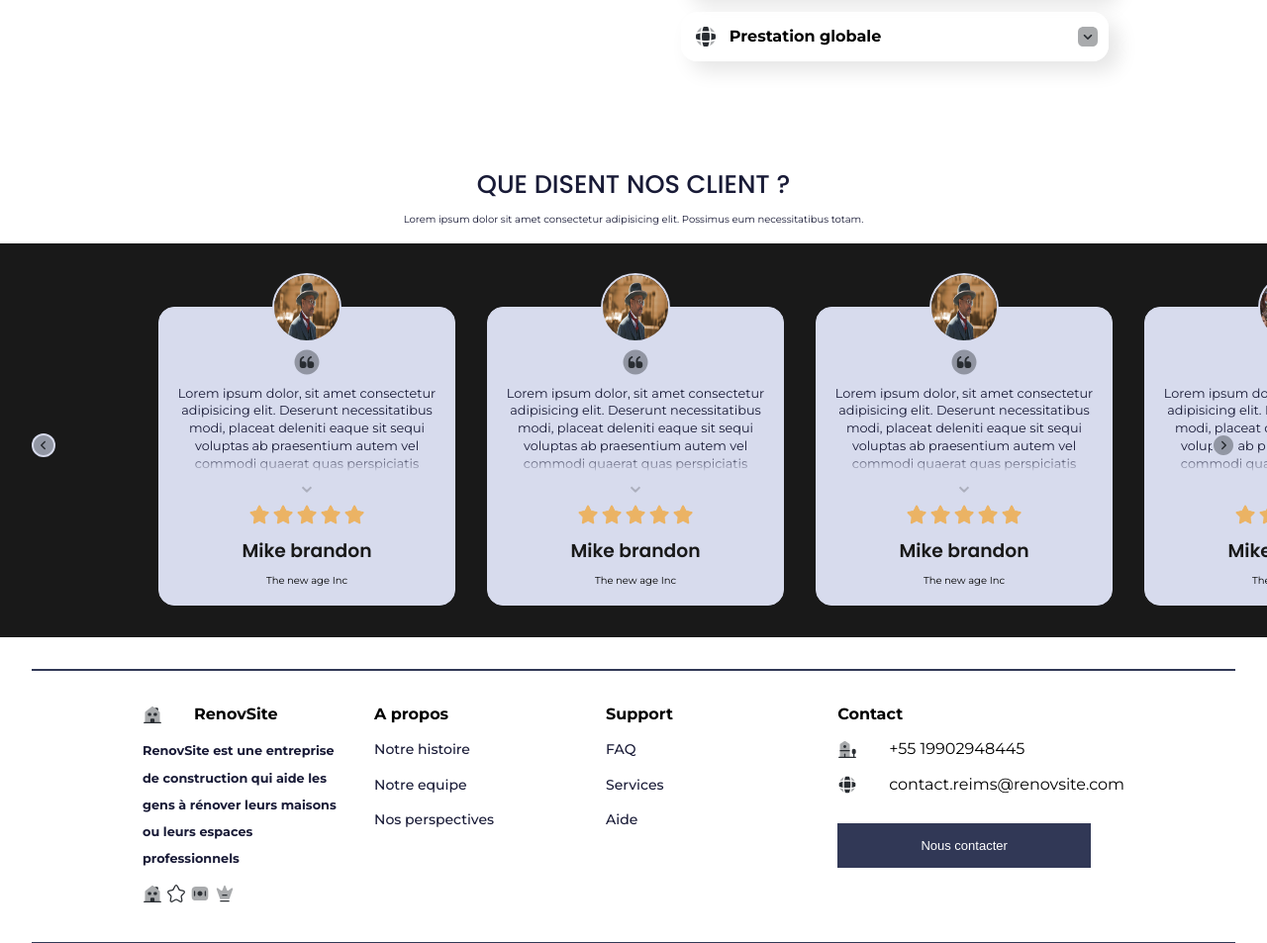
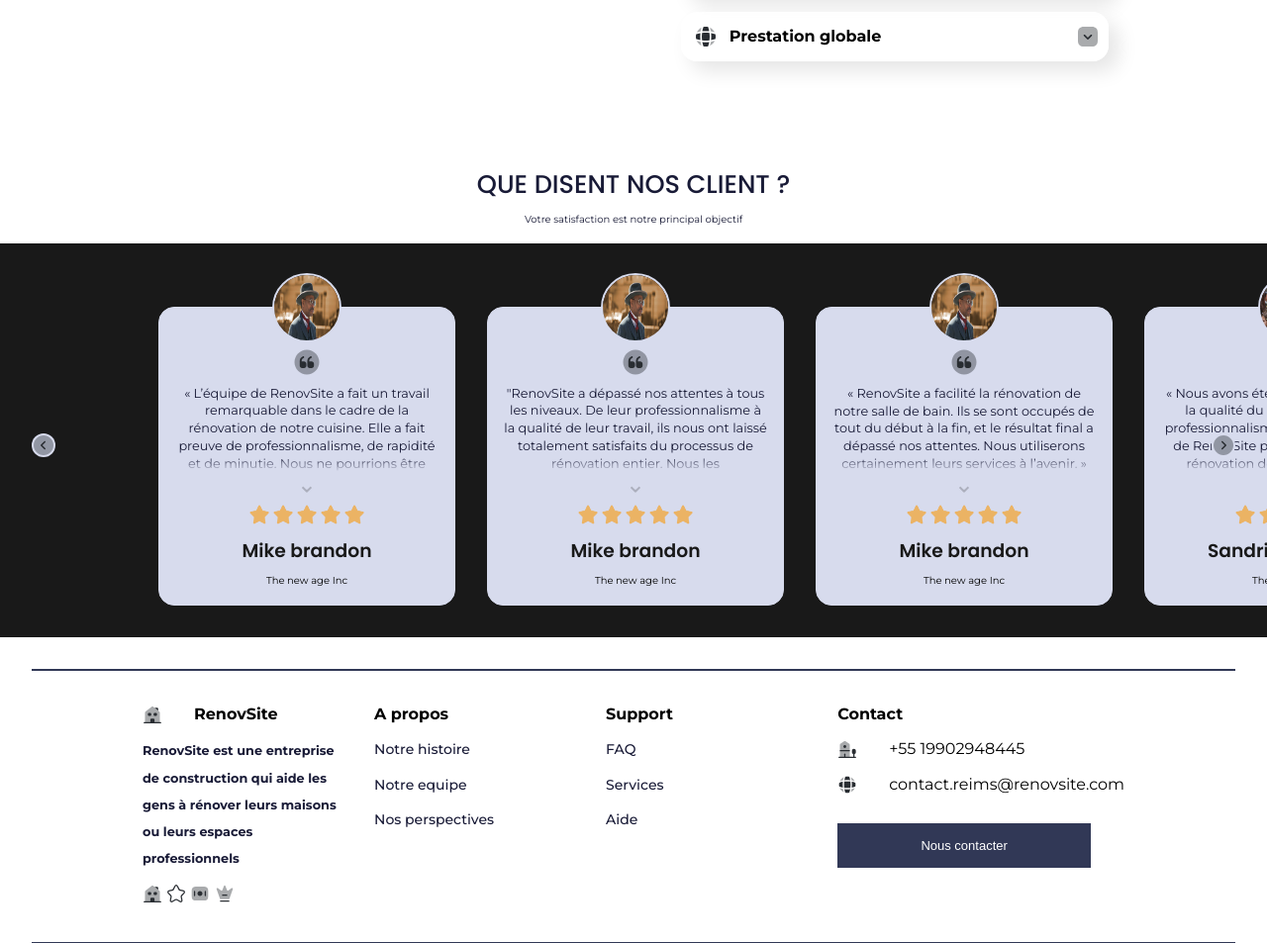
Before and after one commit to LotfiBendiaf/renovSite, a Django app: page / in a window 1280 px wide. Shown: the part 3606-4559 px from the top of the page at 99% size. Run offline with Django 3.2, Linux system fonts and the light colour scheme; parts of the project's set-up code (start-up, migrations or seed data) failed here and were passed over.

Commit message:
Testimonials added

```diff
--- a/templates/base.html
+++ b/templates/base.html
@@ -20,7 +20,7 @@
     <meta property="og:url" content="https://renovsite-production.up.railway.app/">
     <meta property="og:title" content="RenovSite - Entreprise de renovation a Riems France" />
     <meta property="og:type" content="website" />
-    <!-- <meta property="og:image" content="https://lotfibendiaf.herokuapp.com/static/Images/snippet_image-website.png" /> -->
+    <meta property="og:image" content="https://renovsite-production.up.railway.app/static/Images/wallpaper3.jpg" />
     <meta
       property="og:description"
       content=" Située à proximité de Reims, Renov Entreprise met son professionnalisme
--- a/templates/home.html
+++ b/templates/home.html
@@ -144,11 +144,10 @@
             <div class="details">
                 <div class="header">
                     <p>Maçonnerie</p>
-                    <p id="secondaryColor">~15€ / &#x33A1</p>
+                    <p id="secondaryColor"> ~15€ / &#x33A1 </p>
                 </div>
                 <div>
-                    <img src="{% static "Icons/location1.svg" %}" alt=""> <span class="small-text">34, RUE DU COMMERCE
-                    </span>
+                    <img src="{% static "Icons/location1.svg" %}" alt=""> <span class="small-text">34, RUE DU COMMERCE</span>
                 </div>
                 <div>
                     <div>
@@ -332,15 +331,12 @@
   </section>
   <section class="testimonials">
     <h2>Que disent nos client ?</h2>
-    <p class="small-text">Lorem ipsum dolor sit amet consectetur adipisicing elit. Possimus eum necessitatibus totam.</p>
+    <p class="small-text">Votre satisfaction est notre principal objectif</p>
     <div class="slider">
         <div class="card">
             <img class="profile" src="{% static "Images/profile1.jpg" %}" alt="">
             <img class="quote" src="{% static "Icons/quote-down-circle.svg" %}" alt="">
-            <p class="cutoff-text">Lorem ipsum dolor, sit amet consectetur adipisicing elit.
-                Deserunt necessitatibus modi, placeat deleniti eaque sit
-                sequi voluptas ab praesentium autem vel commodi quaerat
-                quas perspiciatis similique fuga beatae eos delectus!
+            <p class="cutoff-text">« L’équipe de RenovSite a fait un travail remarquable dans le cadre de la rénovation de notre cuisine. Elle a fait preuve de professionnalisme, de rapidité et de minutie. Nous ne pourrions être plus heureux du résultat final. »
             </p>
             <!-- <img class="icon2" src="{% static "Icons/arrow-down.svg" %}" alt=""> -->
             <input class="expand-btn" type="checkbox">
@@ -357,10 +353,7 @@
         <div class="card">
             <img class="profile" src="{% static "Images/profile1.jpg" %}" alt="">
             <img class="quote" src="{% static "Icons/quote-down-circle.svg" %}" alt="">
-            <p class="cutoff-text">Lorem ipsum dolor, sit amet consectetur adipisicing elit.
-                Deserunt necessitatibus modi, placeat deleniti eaque sit
-                sequi voluptas ab praesentium autem vel commodi quaerat
-                quas perspiciatis similique fuga beatae eos delectus!
+            <p class="cutoff-text">"RenovSite a dépassé nos attentes à tous les niveaux. De leur professionnalisme à la qualité de leur travail, ils nous ont laissé totalement satisfaits du processus de rénovation entier. Nous les recommandons vivement à toute personne ayant besoin de services de construction ou de rénovation."
             </p>
             <!-- <img class="icon2" src="{% static "Icons/arrow-down.svg" %}" alt=""> -->
             <input class="expand-btn" type="checkbox">
@@ -377,10 +370,7 @@
         <div class="card">
             <img class="profile" src="{% static "Images/profile1.jpg" %}" alt="">
             <img class="quote" src="{% static "Icons/quote-down-circle.svg" %}" alt="">
-            <p class="cutoff-text">Lorem ipsum dolor, sit amet consectetur adipisicing elit.
-                Deserunt necessitatibus modi, placeat deleniti eaque sit
-                sequi voluptas ab praesentium autem vel commodi quaerat
-                quas perspiciatis similique fuga beatae eos delectus!
+            <p class="cutoff-text">« RenovSite a facilité la rénovation de notre salle de bain. Ils se sont occupés de tout du début à la fin, et le résultat final a dépassé nos attentes. Nous utiliserons certainement leurs services à l’avenir. »
             </p>
             <!-- <img class="icon2" src="{% static "Icons/arrow-down.svg" %}" alt=""> -->
             <input class="expand-btn" type="checkbox">
@@ -397,10 +387,7 @@
         <div class="card">
             <img class="profile" src="{% static "Images/profile2.jpg" %}" alt="">
             <img class="quote" src="{% static "Icons/quote-down-circle.svg" %}" alt="">
-            <p class="cutoff-text">Lorem ipsum dolor, sit amet consectetur adipisicing elit.
-                Deserunt necessitatibus modi, placeat deleniti eaque sit
-                sequi voluptas ab praesentium autem vel commodi quaerat
-                quas perspiciatis similique fuga beatae eos delectus!
+            <p class="cutoff-text">« Nous avons été très impressionnés par la qualité du travail et le niveau de professionnalisme que nous avons reçus de RenovSite pendant notre projet de rénovation domiciliaire. Ils étaient toujours à l’heure, nous ont tenus informés tout au long du processus et nous ont livré un beau produit final. »
             </p>
             <!-- <img class="icon2" src="{% static "Icons/arrow-down.svg" %}" alt=""> -->
             <input class="expand-btn" type="checkbox">
@@ -411,16 +398,13 @@
                 <img class="icon" src="{% static "Icons/star.png" %}" alt="">
                 <img class="icon" src="{% static "Icons/star.png" %}" alt="">
             </div>
-            <h3>Mike brandon</h3>
+            <h3>Sandrine clairbois</h3>
             <span class="small-text">The new age Inc</span>
         </div>
         <div class="card">
             <img class="profile" src="{% static "Images/profile1.jpg" %}" alt="">
             <img class="quote" src="{% static "Icons/quote-down-circle.svg" %}" alt="">
-            <p class="cutoff-text">Lorem ipsum dolor, sit amet consectetur adipisicing elit.
-                Deserunt necessitatibus modi, placeat deleniti eaque sit
-                sequi voluptas ab praesentium autem vel commodi quaerat
-                quas perspiciatis similique fuga beatae eos delectus!
+            <p class="cutoff-text">« RenovSite a transformé notre sous-sol désuet en un espace de vie fonctionnel et élégant. Leur équipe était compétente, efficace et a travaillé avec nous pour respecter notre budget. Nous sommes ravis du résultat final. »
             </p>
             <!-- <img class="icon2" src="{% static "Icons/arrow-down.svg" %}" alt=""> -->
             <input class="expand-btn" type="checkbox">
@@ -437,10 +421,7 @@
         <div class="card">
             <img class="profile" src="{% static "Images/profile2.jpg" %}" alt="">
             <img class="quote" src="{% static "Icons/quote-down-circle.svg" %}" alt="">
-            <p class="cutoff-text">Lorem ipsum dolor, sit amet consectetur adipisicing elit.
-                Deserunt necessitatibus modi, placeat deleniti eaque sit
-                sequi voluptas ab praesentium autem vel commodi quaerat
-                quas perspiciatis similique fuga beatae eos delectus!
+            <p class="cutoff-text">"Nous avons eu une excellente expérience en travaillant avec RenovSite sur notre projet de rénovation de la maison. Ils étaient incroyablement serviables, efficaces et ont toujours veillé à ce que nous soyons satisfaits de l'avancement du travail. Le résultat final était exactement ce que nous voulions et nous ne pouvons pas être plus heureux de notre choix de travailler avec RenovSite."
             </p>
             <!-- <img class="icon2" src="{% static "Icons/arrow-down.svg" %}" alt=""> -->
             <input class="expand-btn" type="checkbox">
@@ -451,7 +432,7 @@
                 <img class="icon" src="{% static "Icons/star.png" %}" alt="">
                 <img class="icon" src="{% static "Icons/star.png" %}" alt="">
             </div>
-            <h3>Mike brandon</h3>
+            <h3>Sandrine clairbois</h3>
             <span class="small-text">The new age Inc</span>
         </div>
     </div>
```
Also changed, not shown: 3 other files.
